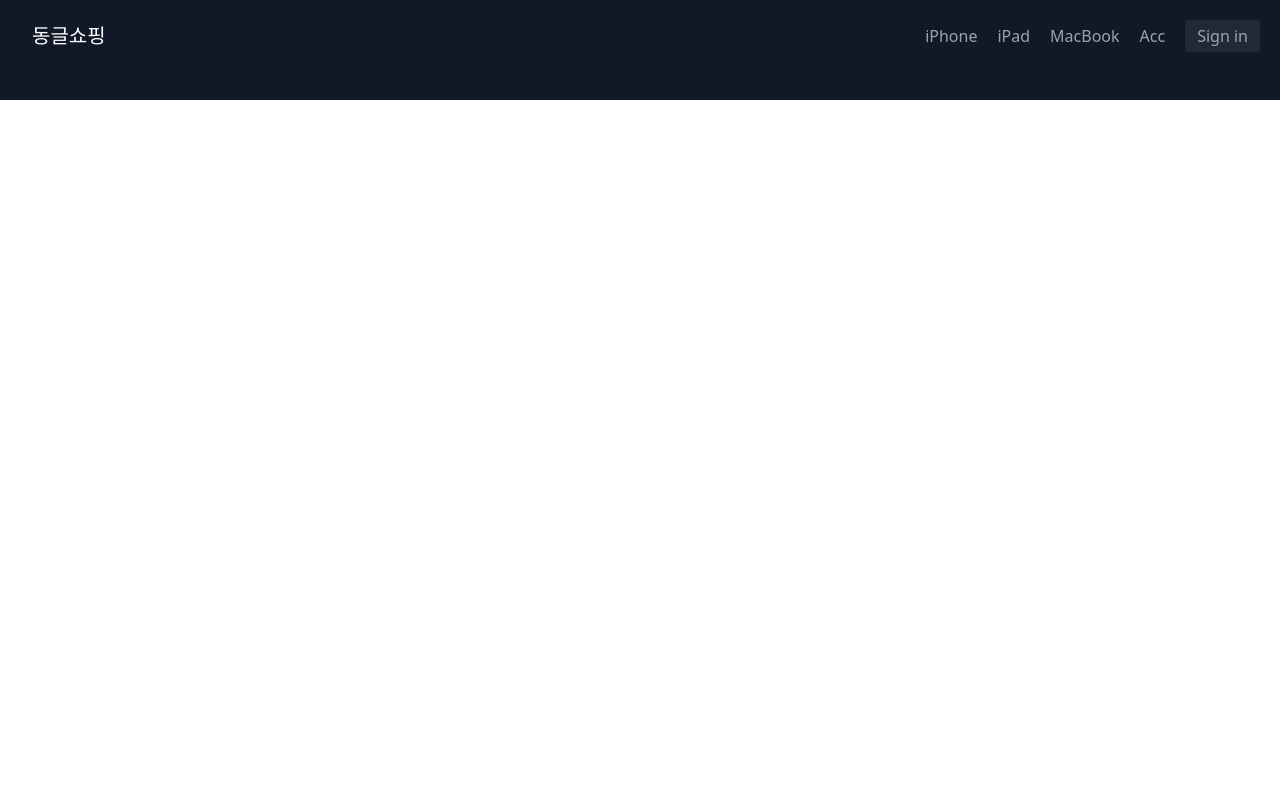
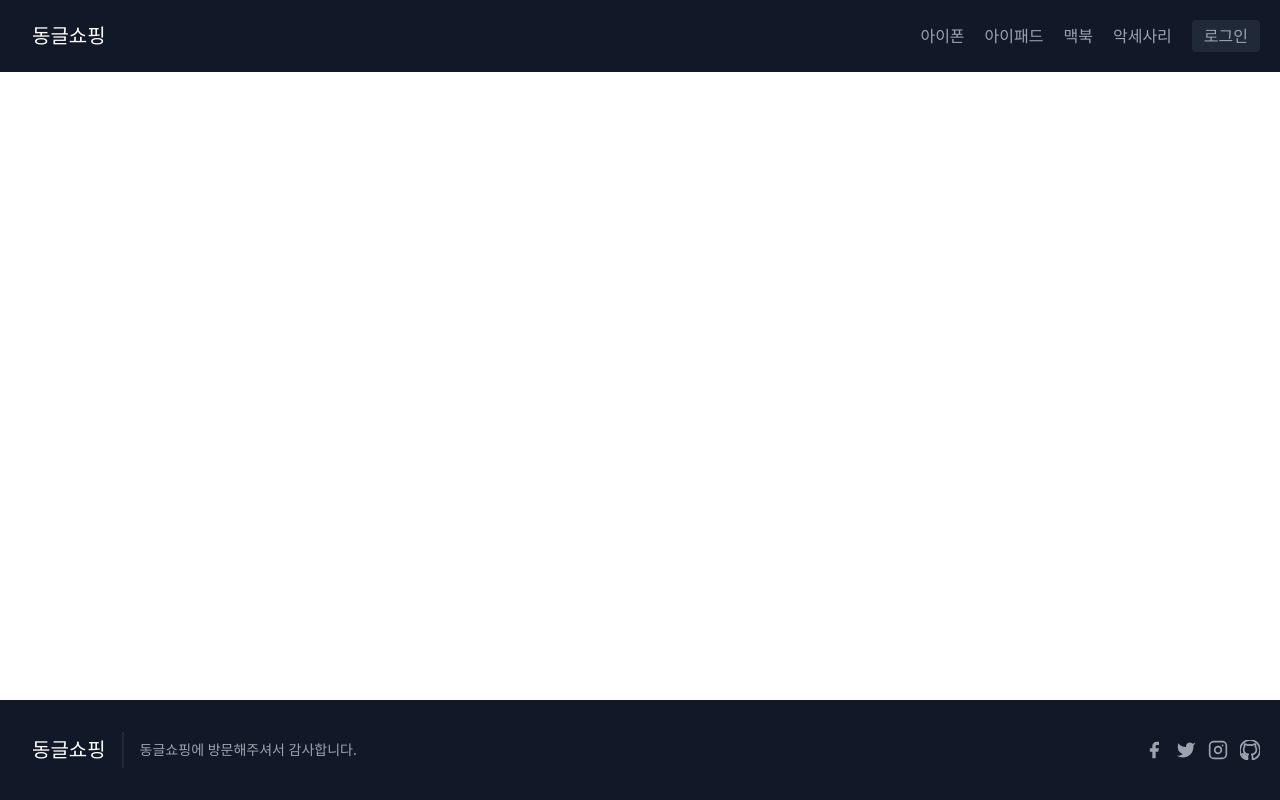
Before and after one commit to Haribo947345/cra-shop, a React (Create React App) app: page / in a window 1280 px wide. Built offline with nearby package versions, Linux system fonts and the light colour scheme.

Commit message:
fix: header, footer fiexd 추가

```diff
--- a/public/index.html
+++ b/public/index.html
@@ -24,7 +24,7 @@
       work correctly both with client-side routing and a non-root public URL.
       Learn how to configure a non-root public URL by running `npm run build`.
     -->
-    <title>React App</title>
+    <title>동글쇼핑 - 모든 애플 제품을 한눈에!</title>
   </head>
   <body>
     <noscript>You need to enable JavaScript to run this app.</noscript>
--- a/src/MainFooter.js
+++ b/src/MainFooter.js
@@ -1,6 +1,6 @@
 function MainFooter() {
   return (
-    <footer className="text-gray-400 bg-gray-900 body-font bottom-0 w-full">
+    <footer className="text-gray-400 bg-gray-900 body-font fixed bottom-0 w-full">
       <div className="container px-5 py-8 mx-auto flex items-center sm:flex-row flex-col">
         <div className="flex title-font font-medium items-center md:justify-start justify-center text-white">
           <span className="ml-3 text-xl">동글쇼핑</span>
@@ -47,6 +47,19 @@
               <path d="M16 11.37A4 4 0 1112.63 8 4 4 0 0116 11.37zm1.5-4.87h.01"></path>
             </svg>
           </div>
+          <div className="ml-3 text-gray-400">
+            <svg
+              fill="none"
+              stroke="currentColor"
+              strokeLinecap="round"
+              strokeLinejoin="round"
+              strokeWidth="2"
+              className="w-5 h-5"
+              viewBox="0 0 24 24"
+            >
+              <path d="M12 0c-6.626 0-12 5.373-12 12 0 5.302 3.438 9.8 8.207 11.387.599.111.793-.261.793-.577v-2.234c-3.338.726-4.033-1.416-4.033-1.416-.546-1.387-1.333-1.756-1.333-1.756-1.089-.745.083-.729.083-.729 1.205.084 1.839 1.237 1.839 1.237 1.07 1.834 2.807 1.304 3.492.997.107-.775.418-1.305.762-1.604-2.665-.305-5.467-1.334-5.467-5.931 0-1.311.469-2.381 1.236-3.221-.124-.303-.535-1.524.117-3.176 0 0 1.008-.322 3.301 1.23.957-.266 1.983-.399 3.003-.404 1.02.005 2.047.138 3.006.404 2.291-1.552 3.297-1.23 3.297-1.23.653 1.653.242 2.874.118 3.176.77.84 1.235 1.911 1.235 3.221 0 4.609-2.807 5.624-5.479 5.921.43.372.823 1.102.823 2.222v3.293c0 .319.192.694.801.576 4.765-1.589 8.199-6.086 8.199-11.386 0-6.627-5.373-12-12-12z" />
+            </svg>
+          </div>
         </span>
       </div>
     </footer>
--- a/src/MainHeader.js
+++ b/src/MainHeader.js
@@ -16,32 +16,32 @@
             onClick={() => navigate("/iphone")}
             className="mr-5 hover:text-white cursor-pointer"
           >
-            iPhone
+            아이폰
           </span>
           <span
             onClick={() => navigate("ipad")}
             className="mr-5 hover:text-white cursor-pointer"
           >
-            iPad
+            아이패드
           </span>
           <span
             onClick={() => navigate("macbook")}
             className="mr-5 hover:text-white cursor-pointer"
           >
-            MacBook
+            맥북
           </span>
           <span
             onClick={() => navigate("acc")}
             className="mr-5 hover:text-white cursor-pointer"
           >
-            Acc
+            악세사리
           </span>
         </nav>
         <button
           onClick={() => navigate("login")}
           className="inline-flex items-center bg-gray-800 border-0 py-1 px-3 focus:outline-none hover:bg-gray-700 rounded text-base mt-4 md:mt-0 cursor-pointer"
         >
-          Sign in
+          로그인
         </button>
       </div>
     </header>
```
Also changed, not shown: 2 other files (tests, documents, lock files or other folders).
